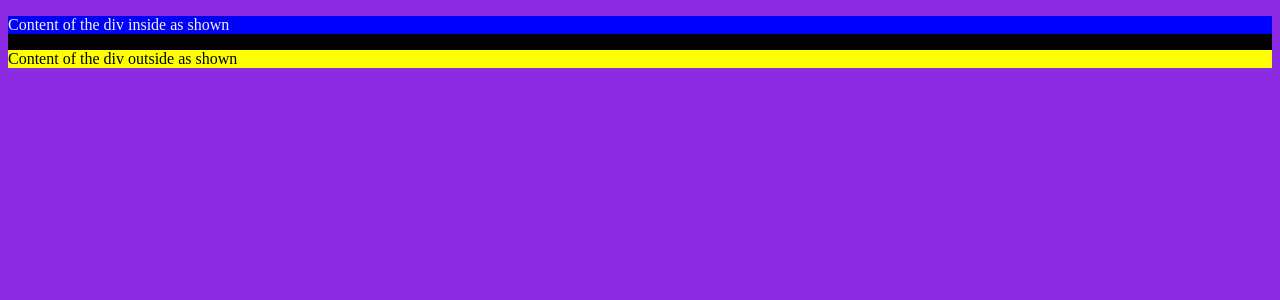
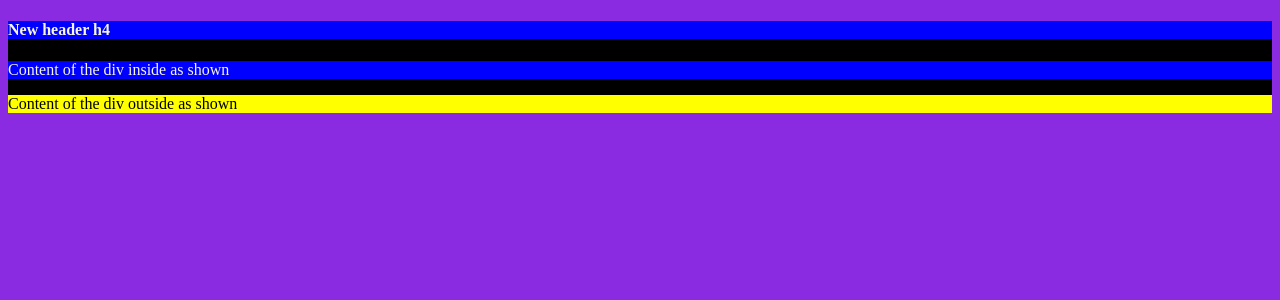
Before and after one commit to vishalw-iitk/Frontend, a PHP site: page /HTML-basics.html in a window 1280 px wide. Shown: the top 300 px of the page. Run offline with PHP 8.4, Linux system fonts and the light colour scheme.

Commit message:
we can share property of two different elements by adding ike this h1, h2, h3.classh3

```diff
--- a/CSS-basics.css
+++ b/CSS-basics.css
@@ -6,7 +6,7 @@ body{
     background-color: black;
 }
 
-p.para_in{
+p.para_in, h4{
     background-color: blue;
     color: beige;
 }
--- a/HTML-basics.html
+++ b/HTML-basics.html
@@ -12,6 +12,7 @@
     </head>
     <body>
         <div class="class_div_outside">
+            <h4>New header h4</h4>
             <div class="class_div_inside">
                 <p class="para_in">Content of the div inside as shown</p>
             </div>
```
